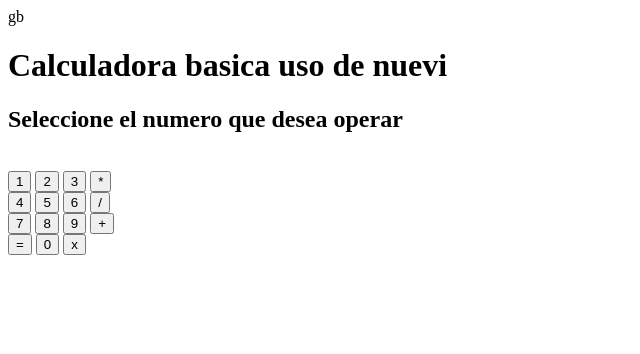
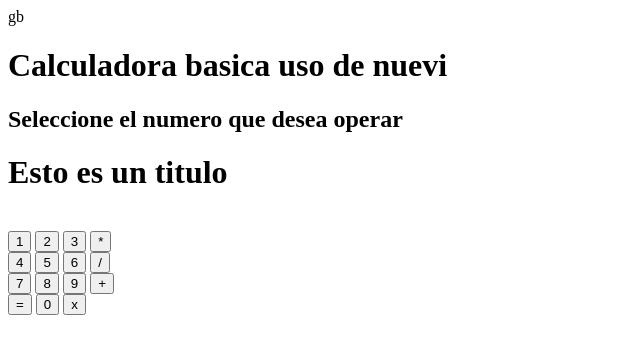
Before and after one commit to PabloAristizabal/Basic-Calculator, a plain HTML site: page index.html in a window 1280 px wide. Shown: the whole page, without its empty margins (0-640 px from the left). Drawn offline with Linux system fonts and the light colour scheme.

Commit message:
Update index.html

```diff
--- a/index.html
+++ b/index.html
@@ -11,6 +11,8 @@
         <h1>Calculadora basica uso de nuevi</h1>
 
         <h2>Seleccione el numero que desea operar</h2>
+
+         <h1>Esto es un titulo</h1>
 
 
         <label type="text" id="input_data"></label><br>
```
